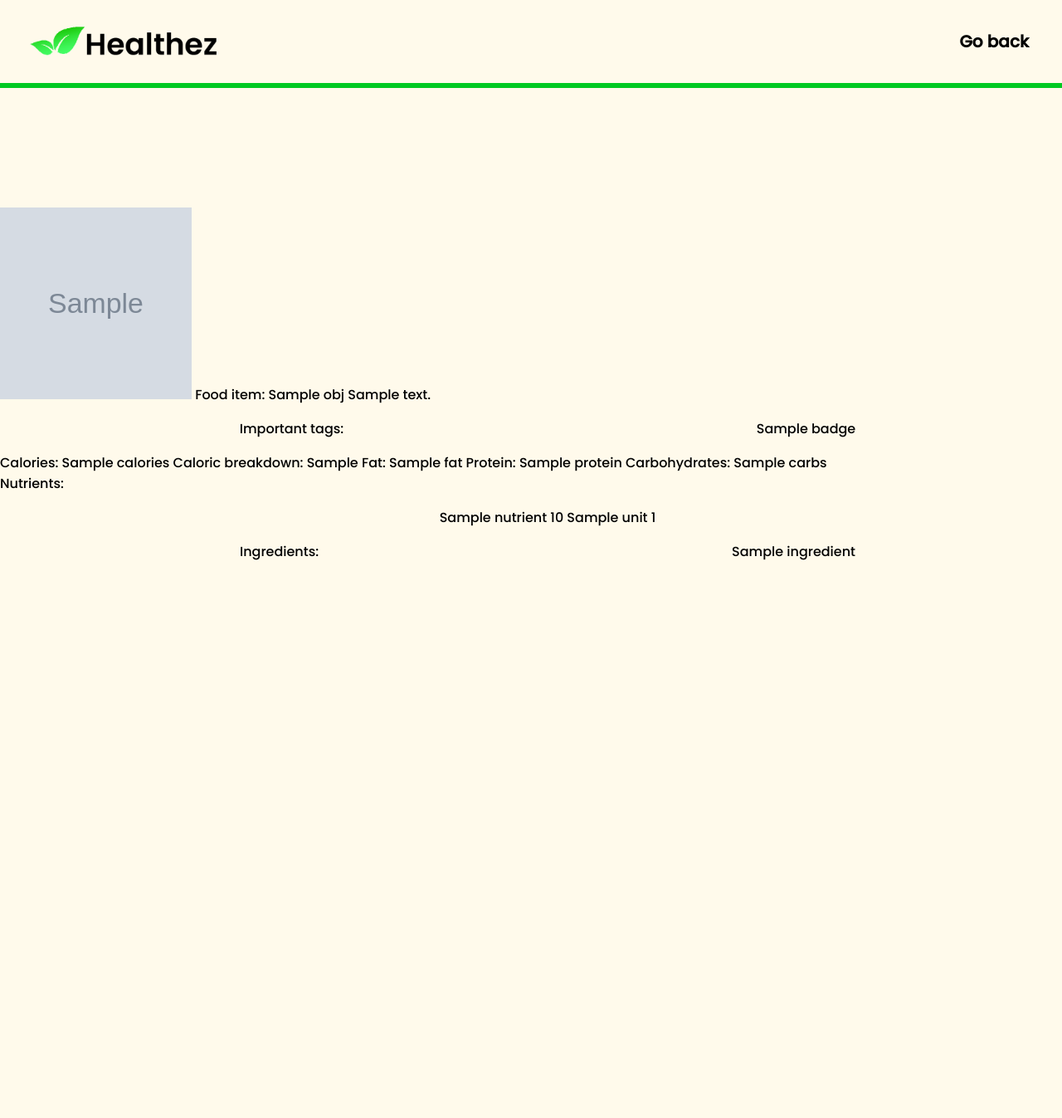
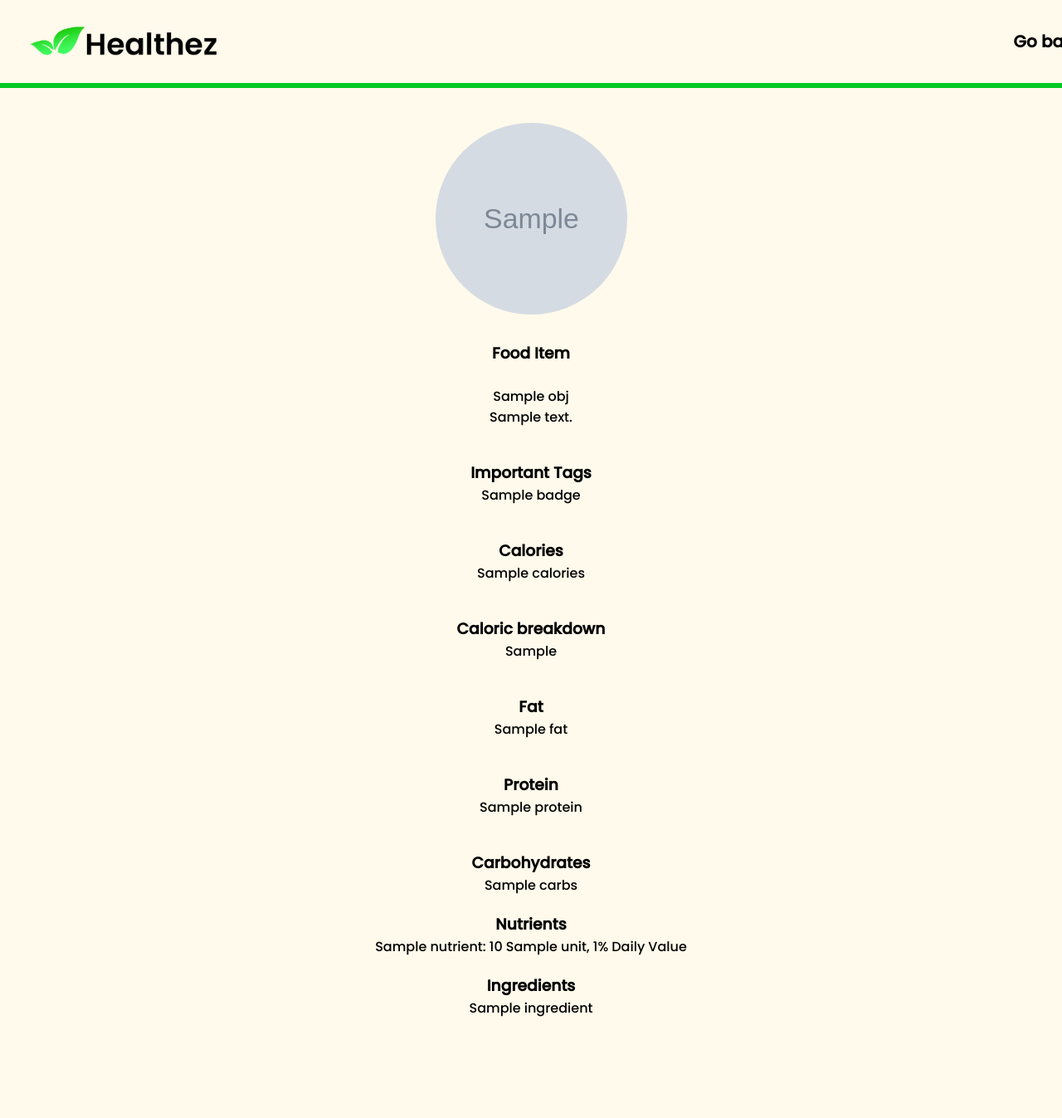
Before and after one commit to mdmartel/healthez, a Django app: template healthez_site/healthez_app/templates/details.html in a window 1280 px wide. Shown: the whole page at 83% size. Before the commit the page ends 675 px from the top, so only its background shows below. Run offline with Django 3.2, Linux system fonts and the light colour scheme; the template is opened without the code that fills it: most values are stand-ins (such as "Sample title", 1, 10 or a date in 2020); grey boxes marked "Sample" are stand-in pictures.

Commit message:
update details page

```diff
--- /dev/null
+++ b/healthez_site/healthez_app/static/details_style.css
@@ -0,0 +1,111 @@
+/* Set Up Variables */
+
+:root {
+    --mainColor: #00C922;
+    --background-color: #FFFAEB;
+}
+
+/* Base */
+
+* {
+    font-family: 'Poppins', sans-serif;
+    margin: 0;
+    padding: 0;
+}
+
+html {
+    scroll-behavior: smooth;
+    padding: 0;
+    margin: 0;
+}
+
+body {
+    scroll-behavior: smooth;
+    padding: 0;
+    margin: 0;
+    background-color: var(--background-color);
+}
+
+a {
+    text-decoration: none;
+    font-size: 20px;
+}
+
+h1 {
+    text-align: center;
+}
+
+/* HEADER */
+
+#logo {
+    width: 300px;
+}
+
+#header {
+    position: fixed;
+    z-index: 999;
+    width: 100%;
+    height: 100px;
+    display: flex;
+    flex-direction: row;
+    background-color: #FFFAEB;
+    border-style: solid;
+    border-bottom-width: 6px;
+    border-top-width: 0px;
+    border-left-width: 0px;
+    border-right-width: 0px;
+    border-color: var(--mainColor);
+}
+
+#nav-bar {
+    display: flex;
+    flex-direction: row;
+    justify-content: flex-end;
+    align-items: center;
+    position: relative;
+    left: 72%;
+}
+
+.nav-link {
+    color: black;
+    padding-right: 20px;
+    opacity: 1;
+    margin-right: 20px;
+}
+
+.nav-link:hover {
+    color: var(--mainColor);
+    opacity: 1;
+}
+
+ul {
+    display: flex;
+    flex-direction: row;
+    list-style: none;
+    justify-content: space-around;
+}
+
+/* FOOD INFO */
+
+.info-container {
+    text-align: center;
+    margin: 0 auto;
+    padding-top: 10%;
+    padding-bottom: 100px;
+    padding-left: 25%;
+    padding-right: 25%;
+}
+
+.info {
+    padding-top: 20px;
+    padding-bottom: 20px;
+}
+
+.info > img {
+    border-radius: 50%;
+}
+
+.bullets > ul {
+    display: flex;
+    flex-direction: column;
+}
--- a/healthez_site/healthez_app/templates/details.html
+++ b/healthez_site/healthez_app/templates/details.html
@@ -12,7 +12,8 @@
 
   <!-- CSS -->
   {% load static %}
-  <link rel="stylesheet" type="text/css" href="{% static 'default.css' %}">
+  <link rel="stylesheet" type="text/css" href="{% static 'details_style.css' %}">
+  <!--<link rel="stylesheet" type="text/css" href="details_style.css">-->
 </head>
 
 <body>
@@ -22,6 +23,7 @@
     <div>
       {% load static %}
       <img id="logo" img src="{% static 'images/healthez_logo.png' %}" alt="healthez logo">
+      <!--<img id="logo" img src="images/healthez_logo.png" alt="healthez logo">-->
     </div>
     <nav id="nav-bar">
       <ul>
@@ -31,59 +33,95 @@
       </ul>
     </nav>
   </header>
-  <br>
-  <br>
-  <br>
-  <br>
-  <br>
-  <br>
-  <br>
-  <br>
-  <br>
-  <br>
+
+  <div class="info-container">
+    <div class="info">
       <!-- PICTURE OF ITEM-->
       <img img src="{{ img_url }}" id="food_image" width="231" height="231" alt="{{item.name}} image">
 
-  Food item: {{obj.title}}
+      <!--<img img src="images/grocery_stock.jpg" id="food_image" width="231" height="231" alt="{{item.name}} image">-->
+
+      <br>
+      <br>
+
+      <h3>Food Item</h3>
+      <br>
+      {{obj.title}}
+      <br>
       {{obj.description}}
+    </div>
 
+    <div class="info bullets">
+      <!-- TAGS -->
+      <h3>Important Tags</h3>
       <ul>
-    Important tags:
+        <li>
         {% for badge in obj.badges %}
+      </li>
         <li>
           {{badge}}
         </li>
         {% endfor %}
       </ul>
+    </div>
 
-  Calories: {{obj.nutrition.calories}}
-  Caloric breakdown: {{obj.nutrition.caloric_breakdown}}
-  Fat: {{obj.nutrition.fat}}
-  Protein: {{obj.nutrition.protein}}
-  Carbohydrates: {{obj.nutrition.carbs}}
+    <div class="info">
+      <h3>Calories</h3>
+      {{obj.nutrition.calories}}
+    </div>
 
-  <br>
+    <div class="info">
+      <h3>Caloric breakdown</h3>
+      {{obj.nutrition.caloric_breakdown}}
+      </div>
+
+      <div class="info">
+      <h3>Fat</h3>
+      {{obj.nutrition.fat}}
+      </div>
+
+      <div class="info">
+      <h3>Protein</h3>
+      {{obj.nutrition.protein}}
+    </div>
+
+
+    <div class="info">
+      <h3>Carbohydrates</h3>
+      {{obj.nutrition.carbs}}
+      </div>
+
+
+    <div class="nutrients">
     <!--Nutrients: {{obj.nutrition.nutrients}}-->
-  Nutrients:
+    <h3>Nutrients</h3>
     <ul>
       {% for nutrient in obj.nutrition.nutrients %}
       <li>
-        {{nutrient.title}}
-        {{nutrient.amount}} {{nutrient.unit}}
-        {{nutrient.percentOfDailyNeeds}}
+        {{nutrient.title}}:
+        {{nutrient.amount}} {{nutrient.unit}},
+        {{nutrient.percentOfDailyNeeds}}% Daily Value
       </li>
       {% endfor %}
     </ul>
 
+    </div>
 
+
+
+    <div class ="info bullets">
+    <!-- Ingredients -->
+    <h3>Ingredients</h3>
     <ul>
-    Ingredients:
       {% for ingredient in obj.ingredients %}
       <li>
         {{ingredient.name}}
       </li>
       {% endfor %}
     </ul>
+  </div>
+
+  </div>
 
 
 
```
Also changed, not shown: 2 other files. Lines whose indentation alone changed are shown as unchanged.
